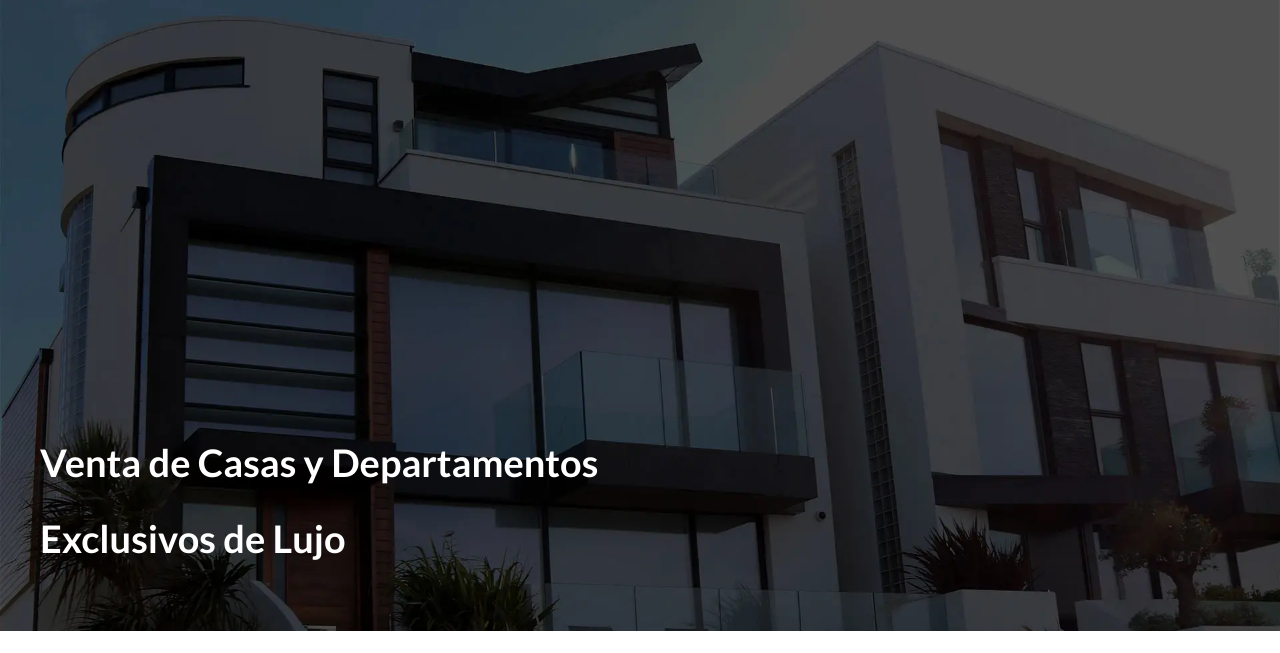
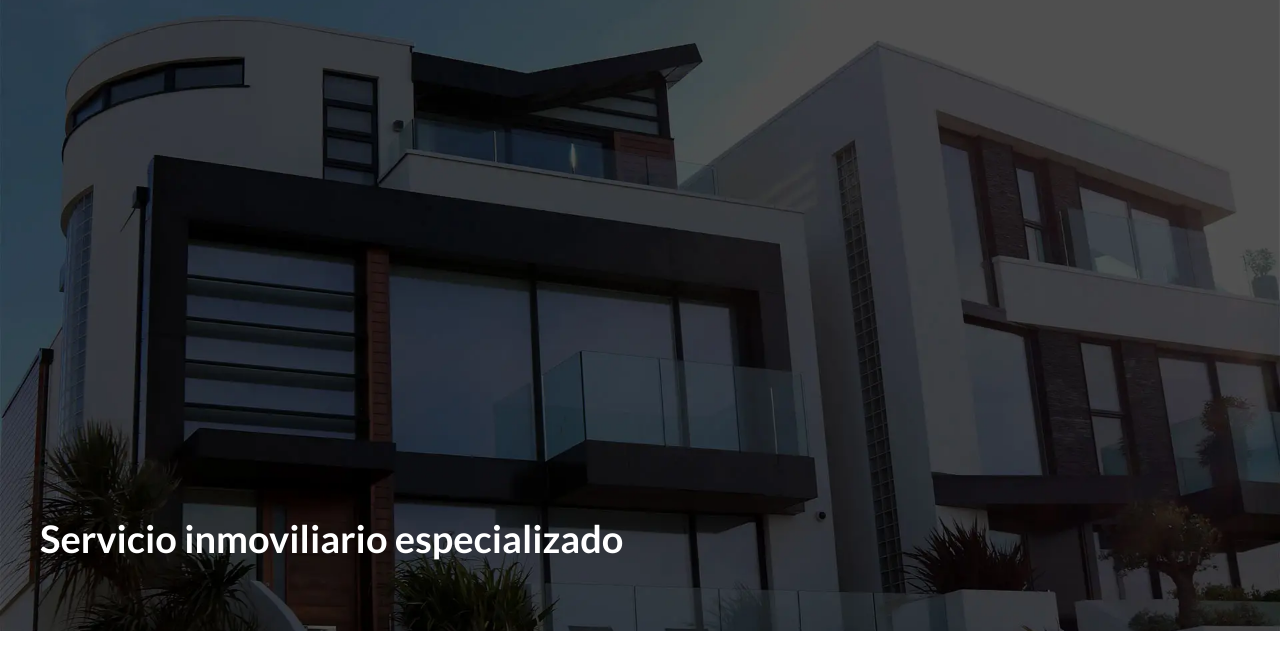
Before and after one commit to DevLaCruz/darquiteksa, a website: page index.html in a window 1280 px wide. Shown: the part 109-762 px from the top of the page. Drawn offline with Linux system fonts and the light colour scheme.

Commit message:
Update index.html

```diff
--- a/index.html
+++ b/index.html
@@ -3,7 +3,7 @@
 <head>
     <meta charset="UTF-8">
     <meta name="viewport" content="width=device-width, initial-scale=1.0">
-    <title>Bienes Raices</title>
+    <title>DarquitekSA</title>
     <link rel="stylesheet" href="build/css/app.css">
 </head>
 <body>
@@ -32,7 +32,7 @@
 
             </div> <!--.barra-->
 
-            <h1>Venta de Casas y Departamentos  Exclusivos de Lujo</h1>
+            <h1>Servicio inmoviliario  especializado</h1>
         </div>
     </header>
 
```
